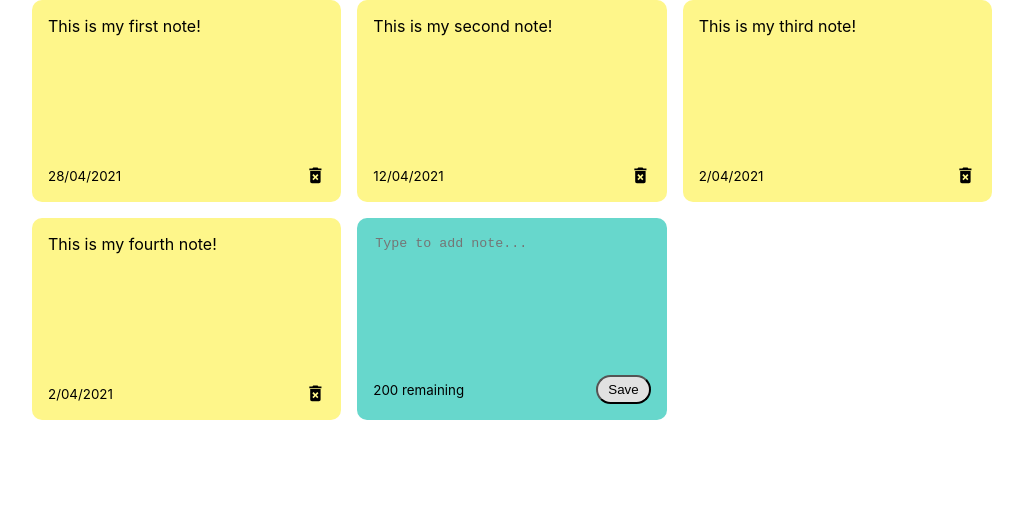
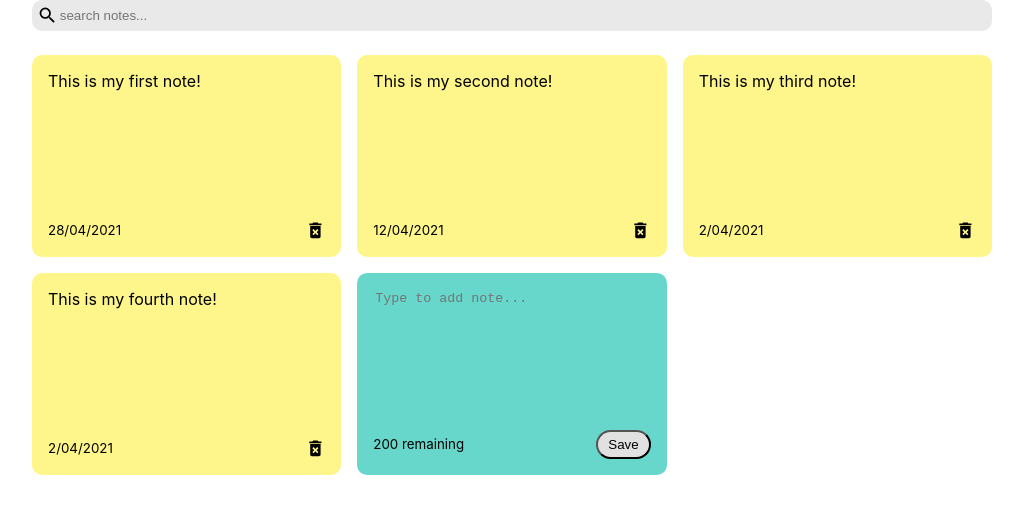
Before and after one commit to dominikconway/mynotes_app, a React (Create React App) app: page / in a window 1280 px wide. Shown: the top 514 px of the page, without its empty margins (128-1151 px from the left). Built offline with nearby package versions, Linux system fonts and the light colour scheme.

Commit message:
adds search bar

```diff
--- a/src/App.js
+++ b/src/App.js
@@ -1,5 +1,6 @@
 import NotesList from "./components/NotesList"
 import AddNote from "./components/AddNote"
+import Search from './components/Search'
 import { useState } from "react"
 import { nanoid } from 'nanoid'
 
@@ -44,6 +45,7 @@
 }
   return (
     <div className="container">
+      <Search />
       <NotesList notes={notes}
        handleAddNote={addNote}
        handleDeleteNote={deleteNote}/>
--- /dev/null
+++ b/src/components/Search.js
@@ -0,0 +1,13 @@
+import React from "react";
+import { MdSearch } from "react-icons/md";
+
+const Search = () => {
+    return (
+        <div className="search">
+            <MdSearch className="search-icons" size='1.3em' />
+            <input type='text' placeholder='search notes...' />
+        </div>
+    )
+}
+
+export default Search
--- a/src/index.css
+++ b/src/index.css
@@ -72,3 +72,21 @@
 .delete-icon {
   cursor: pointer;
 }
+
+.search{
+  display: flex;
+  align-items: center;
+  background-color: rgb(233, 233, 233);
+  border-radius: 10px;
+  padding: 5px;
+  margin-bottom: 1.5rem;
+}
+
+.search input {
+  border: none;
+  background-color: rgb(233, 233, 233);
+}
+
+.search input:focus{
+  outline: none;
+}
```
